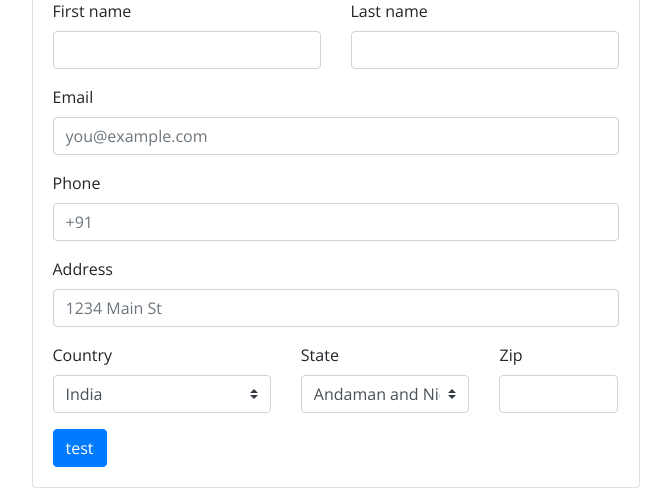
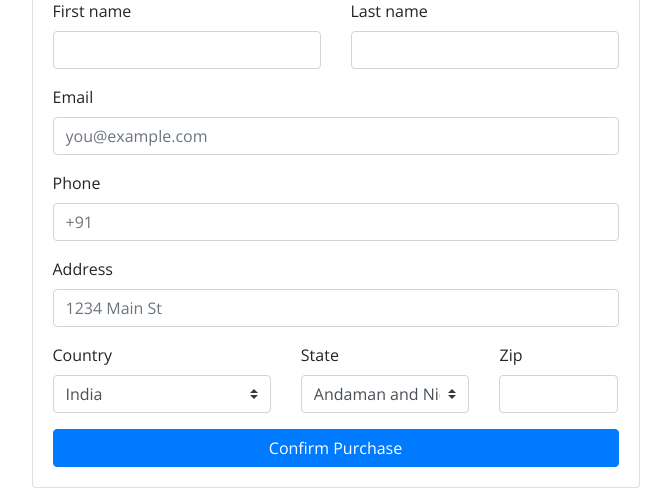
Before and after one commit to clever-developer-python/E-commerce, a Django app: template store/templates/checkout.html in a window 1280 px wide. Shown: the part 306-800 px from the top of the page, without its empty margins (337-1008 px from the left). Run offline with Django 3.2, Linux system fonts and the light colour scheme; the template is opened without the code that fills it, so the values that code supplies are empty; some libraries are stand-ins or nearby versions.

Commit message:
fixed bugs

```diff
--- a/store/templates/checkout.html
+++ b/store/templates/checkout.html
@@ -200,13 +200,13 @@
                   </div>
                 </div>
               </div>
-              <button type="button" class="btn btn-primary" onclick="clicked()" id="btn">test</button>
+              <button type="button" class="btn btn-primary" style="width: 100%;" onclick="clicked()" id="btn">Confirm Purchase</button>
               <div id="test" style="display: none;">
               <div id="paypal-button-container">
 
               </div>
                 <!-- Include the PayPal JavaScript SDK -->
-                <script src="https://www.paypal.com/sdk/js?client-id=Your_id&currency=USD"></script>
+                <script src="https://www.paypal.com/sdk/js?client-id=AWOJXWE0FEern3ixCeeF7tsODtkVeQASnUKaeO145wM9ceJwGbxIRAsqAPGz94x5TyZbcN9Lf0cs_hch&currency=USD"></script>
 
                 <script>
 
@@ -265,8 +265,6 @@ function clicked(){
                   }
                   }
                   }
-
-
 
 
 }
```
